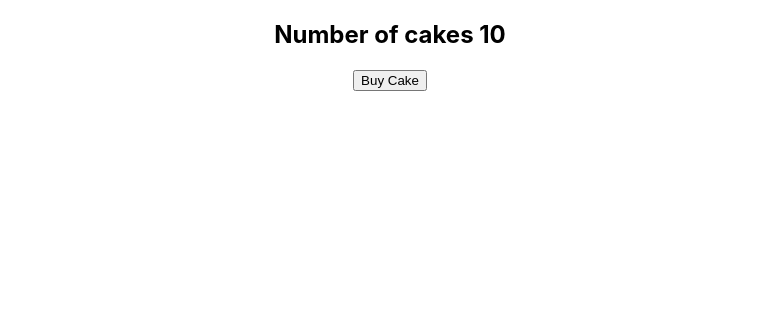
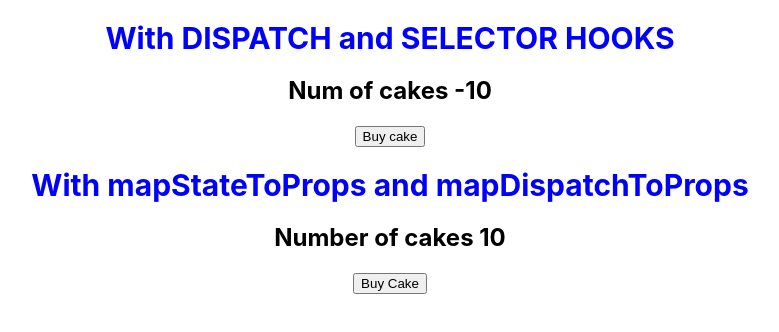
Before and after one commit to sloomabh/Redux, a React (Create React App) app: page / in a window 1280 px wide. Shown: the top 332 px of the page, without its empty margins (250-1029 px from the left). Built offline with nearby package versions, Linux system fonts and the light colour scheme; the HTML template or start-up script is replaced by a standard one.

Commit message:
with dispatch and selector

```diff
--- a/src/App.js
+++ b/src/App.js
@@ -1,5 +1,6 @@
 import './App.css';
 import CakeContainer from './components/CakeContainer';
+import HooksCakeContainer from './components/HooksCakeContainer';
 import { Provider } from 'react-redux';
 import store from './redux/store';
 
@@ -7,6 +8,7 @@
   return (
     <div className="App">
       <Provider store={store}>
+        <HooksCakeContainer />
         <CakeContainer />
       </Provider>
     </div>
--- a/src/components/CakeContainer.js
+++ b/src/components/CakeContainer.js
@@ -6,6 +6,9 @@
   console.log(props);
   return (
     <div>
+      <h1 style={{ color: 'blue', fontSize: '30px', fontWeight: 'bold' }}>
+        With mapStateToProps and mapDispatchToProps{' '}
+      </h1>
       <h2>Number of cakes {props.numOfCakes}</h2>
       <button onClick={props.buyCake}>Buy Cake</button>
     </div>
--- /dev/null
+++ b/src/components/HooksCakeContainer.js
@@ -0,0 +1,24 @@
+import React from 'react';
+import { useSelector, useDispatch } from 'react-redux';
+import { buyCake } from '../redux';
+
+const HooksCakeContainer = () => {
+  const numOfCakes = useSelector((state) => state.numOfCakes);
+  const dispatch = useDispatch();
+
+  const handleBuyCake = () => {
+    dispatch(buyCake());
+  };
+
+  return (
+    <div>
+      <h1 style={{ color: 'blue', fontSize: '30px', fontWeight: 'bold' }}>
+        With DISPATCH and SELECTOR HOOKS
+      </h1>
+      <h2>Num of cakes -{numOfCakes}</h2>
+      <button onClick={handleBuyCake}>Buy cake</button>
+    </div>
+  );
+};
+
+export default HooksCakeContainer;
```
